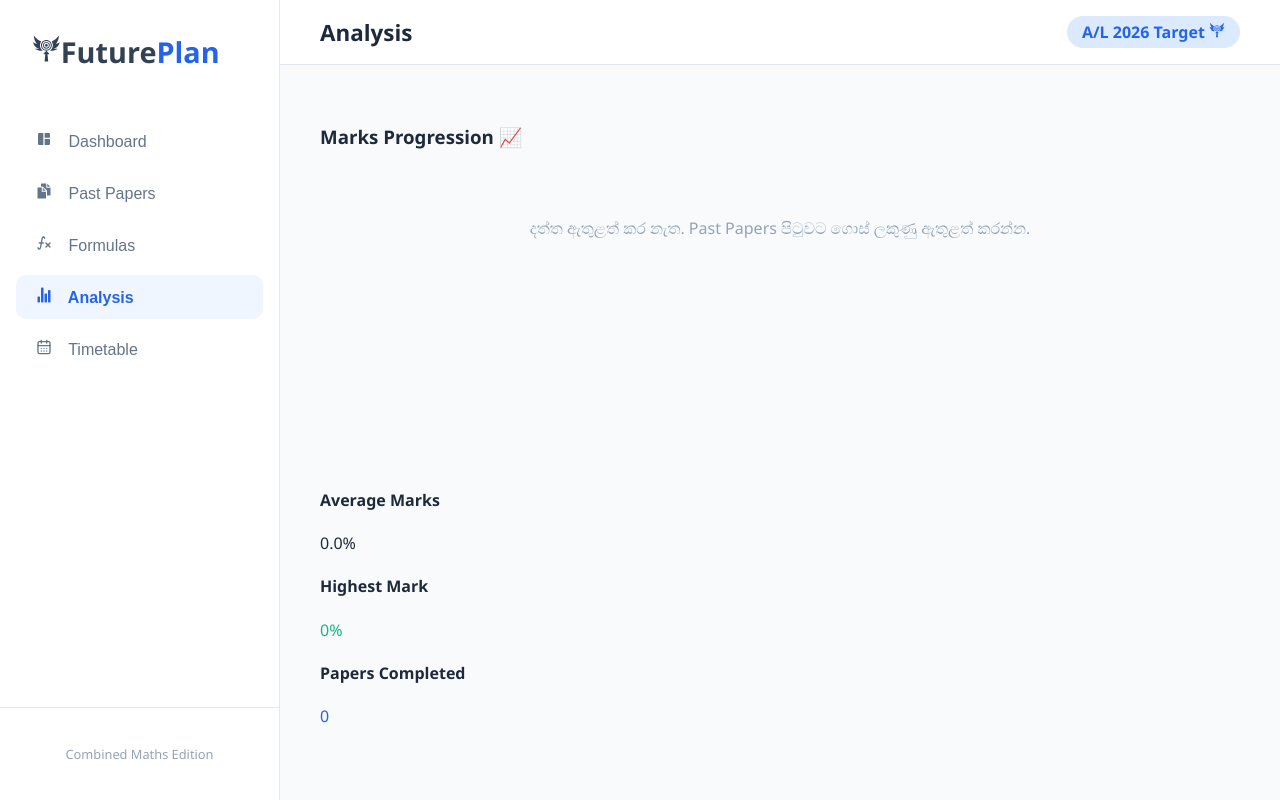
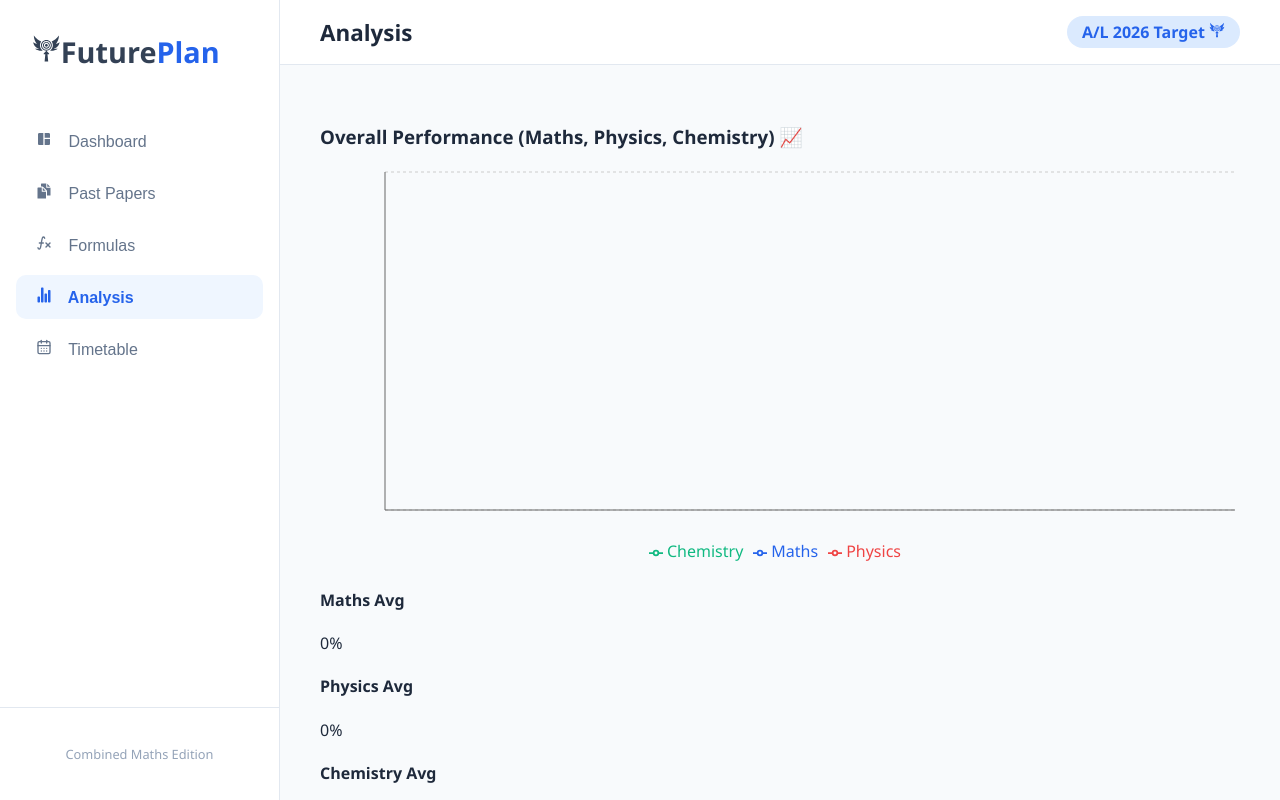
Before and after one commit to lakshan-beast/Future-Plan, a React (Vite) app: page / in a window 1280 px wide. Both pictures are taken after a click on the button "Analysis". Built offline with nearby package versions, Linux system fonts and the light colour scheme.

Commit message:
Refactor Analysis component: enhance data handling and visualization for subject-wise performance

```diff
--- a/src/pages/Analysis.jsx
+++ b/src/pages/Analysis.jsx
@@ -202,6 +202,116 @@
 // };
 
 // export default Analysis;
+// import { useState, useEffect } from "react";
+// import {
+//   LineChart,
+//   Line,
+//   XAxis,
+//   YAxis,
+//   CartesianGrid,
+//   Tooltip,
+//   ResponsiveContainer,
+// } from "recharts";
+
+// const Analysis = () => {
+//   const [data, setData] = useState([]);
+
+//   useEffect(() => {
+//     const savedPapers = localStorage.getItem("past-papers");
+//     if (savedPapers) {
+//       try {
+//         const parsed = JSON.parse(savedPapers);
+//         const formattedData = parsed
+//           .map((item) => ({
+//             ...item,
+//             year: parseInt(item.year) || 0,
+//             marks: parseFloat(item.marks) || 0,
+//           }))
+//           .sort((a, b) => a.year - b.year);
+
+//         setData(formattedData);
+//       } catch (err) {
+//         console.error("Data parsing error:", err);
+//       }
+//     }
+//   }, []);
+
+//   const average =
+//     data.length > 0
+//       ? (data.reduce((acc, curr) => acc + curr.marks, 0) / data.length).toFixed(
+//           1,
+//         )
+//       : "0.0";
+
+//   const highest = data.length > 0 ? Math.max(...data.map((d) => d.marks)) : 0;
+
+//   return (
+//     <div className="analysis-page">
+//       <div className="analysis-grid">
+//         <div className="card chart-card">
+//           <h3>Marks Progression 📈</h3>
+//           <div
+//             className="chart-container"
+//             style={{ width: "100%", height: "300px", minHeight: "300px" }}>
+//             {data.length > 0 ? (
+//               <ResponsiveContainer width="100%" height="100%">
+//                 <LineChart data={data}>
+//                   <CartesianGrid
+//                     strokeDasharray="3 3"
+//                     vertical={false}
+//                     stroke="#eee"
+//                   />
+//                   <XAxis dataKey="year" padding={{ left: 30, right: 30 }} />
+//                   <YAxis domain={[0, 100]} />
+//                   <Tooltip />
+//                   <Line
+//                     type="monotone"
+//                     dataKey="marks"
+//                     stroke="#2563eb"
+//                     strokeWidth={3}
+//                     dot={{ r: 6, fill: "#2563eb" }}
+//                   />
+//                 </LineChart>
+//               </ResponsiveContainer>
+//             ) : (
+//               <div
+//                 className="no-data"
+//                 style={{
+//                   textAlign: "center",
+//                   padding: "50px",
+//                   color: "#94a3b8",
+//                 }}>
+//                 දත්ත ඇතුළත් කර නැත. Past Papers පිටුවට ගොස් ලකුණු ඇතුළත් කරන්න.
+//               </div>
+//             )}
+//           </div>
+//         </div>
+
+//         <div className="stats-row">
+//           <div className="card mini-stat">
+//             <h4>Average Marks</h4>
+//             <p className="stat-val">{average}%</p>
+//           </div>
+//           <div className="card mini-stat">
+//             <h4>Highest Mark</h4>
+//             <p className="stat-val" style={{ color: "#10b981" }}>
+//               {highest}%
+//             </p>
+//           </div>
+//           <div className="card mini-stat">
+//             <h4>Papers Completed</h4>
+//             <p className="stat-val" style={{ color: "#2563eb" }}>
+//               {data.length}
+//             </p>
+//           </div>
+//         </div>
+//       </div>
+//     </div>
+//   );
+// };
+
+// export default Analysis;
+
 import { useState, useEffect } from "react";
 import {
   LineChart,
@@ -211,98 +321,110 @@ import {
   CartesianGrid,
   Tooltip,
   ResponsiveContainer,
+  Legend,
 } from "recharts";
 
 const Analysis = () => {
-  const [data, setData] = useState([]);
+  const [chartData, setChartData] = useState([]);
+  const [stats, setStats] = useState({ maths: 0, physics: 0, chemistry: 0 });
 
   useEffect(() => {
     const savedPapers = localStorage.getItem("past-papers");
     if (savedPapers) {
-      try {
       const parsed = JSON.parse(savedPapers);
-        const formattedData = parsed
-          .map((item) => ({
-            ...item,
-            year: parseInt(item.year) || 0,
-            marks: parseFloat(item.marks) || 0,
-          }))
-          .sort((a, b) => a.year - b.year);
 
-        setData(formattedData);
-      } catch (err) {
-        console.error("Data parsing error:", err);
+      // දත්ත විෂයයන් සහ වර්ෂ අනුව සකස් කිරීම
+      const years = [...new Set(parsed.map((p) => p.year))].sort();
+
+      const formatted = years.map((year) => {
+        const entry = { year };
+        parsed.forEach((p) => {
+          if (p.year === year) {
+            entry[p.subject] = parseFloat(p.marks);
           }
+        });
+        return entry;
+      });
+
+      setChartData(formatted);
+
+      // විෂය අනුව සාමාන්‍යය ලකුණු ගණනය කිරීම
+      const calcAvg = (sub) => {
+        const subPapers = parsed.filter((p) => p.subject === sub);
+        return subPapers.length > 0
+          ? (
+              subPapers.reduce((acc, curr) => acc + parseFloat(curr.marks), 0) /
+              subPapers.length
+            ).toFixed(1)
+          : 0;
+      };
+
+      setStats({
+        maths: calcAvg("Maths"),
+        physics: calcAvg("Physics"),
+        chemistry: calcAvg("Chemistry"),
+      });
     }
   }, []);
-
-  const average =
-    data.length > 0
-      ? (data.reduce((acc, curr) => acc + curr.marks, 0) / data.length).toFixed(
-          1,
-        )
-      : "0.0";
-
-  const highest = data.length > 0 ? Math.max(...data.map((d) => d.marks)) : 0;
 
   return (
     <div className="analysis-page">
       <div className="analysis-grid">
+        {/* ප්‍රධාන ප්‍රස්තාරය - විෂයයන් 3ම එකට */}
         <div className="card chart-card">
-          <h3>Marks Progression 📈</h3>
+          <h3>Overall Performance (Maths, Physics, Chemistry) 📈</h3>
           <div
             className="chart-container"
-            style={{ width: "100%", height: "300px", minHeight: "300px" }}>
-            {data.length > 0 ? (
-              <ResponsiveContainer width="100%" height="100%">
-                <LineChart data={data}>
-                  <CartesianGrid
-                    strokeDasharray="3 3"
-                    vertical={false}
-                    stroke="#eee"
-                  />
-                  <XAxis dataKey="year" padding={{ left: 30, right: 30 }} />
+            style={{ width: "100%", height: "400px" }}>
+            <ResponsiveContainer>
+              <LineChart data={chartData}>
+                <CartesianGrid strokeDasharray="3 3" vertical={false} />
+                <XAxis dataKey="year" />
                 <YAxis domain={[0, 100]} />
                 <Tooltip />
+                <Legend />
                 <Line
                   type="monotone"
-                    dataKey="marks"
+                  dataKey="Maths"
+                  name="Maths"
                   stroke="#2563eb"
                   strokeWidth={3}
-                    dot={{ r: 6, fill: "#2563eb" }}
+                  dot={{ r: 6 }}
+                />
+                <Line
+                  type="monotone"
+                  dataKey="Physics"
+                  name="Physics"
+                  stroke="#ef4444"
+                  strokeWidth={3}
+                  dot={{ r: 6 }}
+                />
+                <Line
+                  type="monotone"
+                  dataKey="Chemistry"
+                  name="Chemistry"
+                  stroke="#10b981"
+                  strokeWidth={3}
+                  dot={{ r: 6 }}
                 />
               </LineChart>
             </ResponsiveContainer>
-            ) : (
-              <div
-                className="no-data"
-                style={{
-                  textAlign: "center",
-                  padding: "50px",
-                  color: "#94a3b8",
-                }}>
-                දත්ත ඇතුළත් කර නැත. Past Papers පිටුවට ගොස් ලකුණු ඇතුළත් කරන්න.
-              </div>
-            )}
           </div>
         </div>
 
+        {/* විෂය අනුව Summary Cards */}
         <div className="stats-row">
-          <div className="card mini-stat">
-            <h4>Average Marks</h4>
-            <p className="stat-val">{average}%</p>
+          <div className="card mini-stat border-maths">
+            <h4>Maths Avg</h4>
+            <p className="stat-val">{stats.maths}%</p>
           </div>
-          <div className="card mini-stat">
-            <h4>Highest Mark</h4>
-            <p className="stat-val" style={{ color: "#10b981" }}>
-              {highest}%
-            </p>
+          <div className="card mini-stat border-physics">
+            <h4>Physics Avg</h4>
+            <p className="stat-val">{stats.physics}%</p>
           </div>
-          <div className="card mini-stat">
-            <h4>Papers Completed</h4>
-            <p className="stat-val" style={{ color: "#2563eb" }}>
-              {data.length}
-            </p>
+          <div className="card mini-stat border-chemistry">
+            <h4>Chemistry Avg</h4>
+            <p className="stat-val">{stats.chemistry}%</p>
           </div>
         </div>
       </div>
```
Lines whose indentation alone changed are shown as unchanged.
